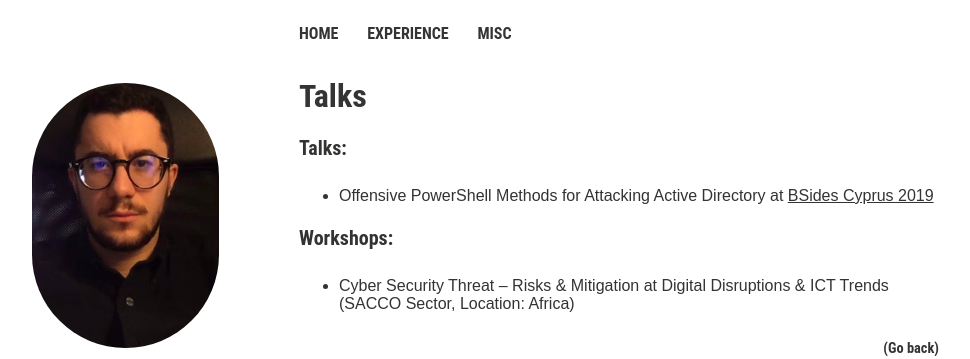
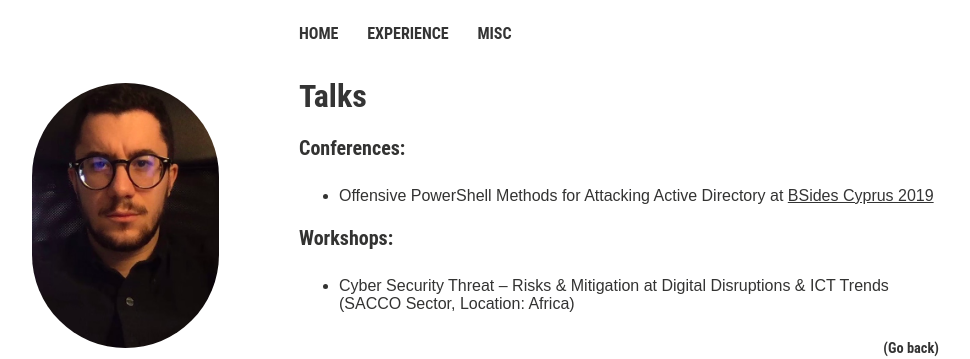
Before and after one commit to efstratios/efstratios.github.io, a Jekyll site: the page built from talks/index.md, in a window 1280 px wide. Shown: the top 359 px of the page, without its empty margins (21-991 px from the left). Built offline with Jekyll 4.4.1, drawn with Linux system fonts in a browser that asks for light colours.

Commit message:
Title Correction - Talks

```diff
--- a/talks/index.md
+++ b/talks/index.md
@@ -5,7 +5,7 @@ tags: [sample post, code, highlighting]
 share: true
 ---
 
-### Talks:
+### Conferences:
 * Offensive PowerShell Methods for Attacking Active Directory at [BSides Cyprus 2019](https://bsidescyprus.com/){:target="_blank" rel="noopener"}
 
 ### Workshops:
```
